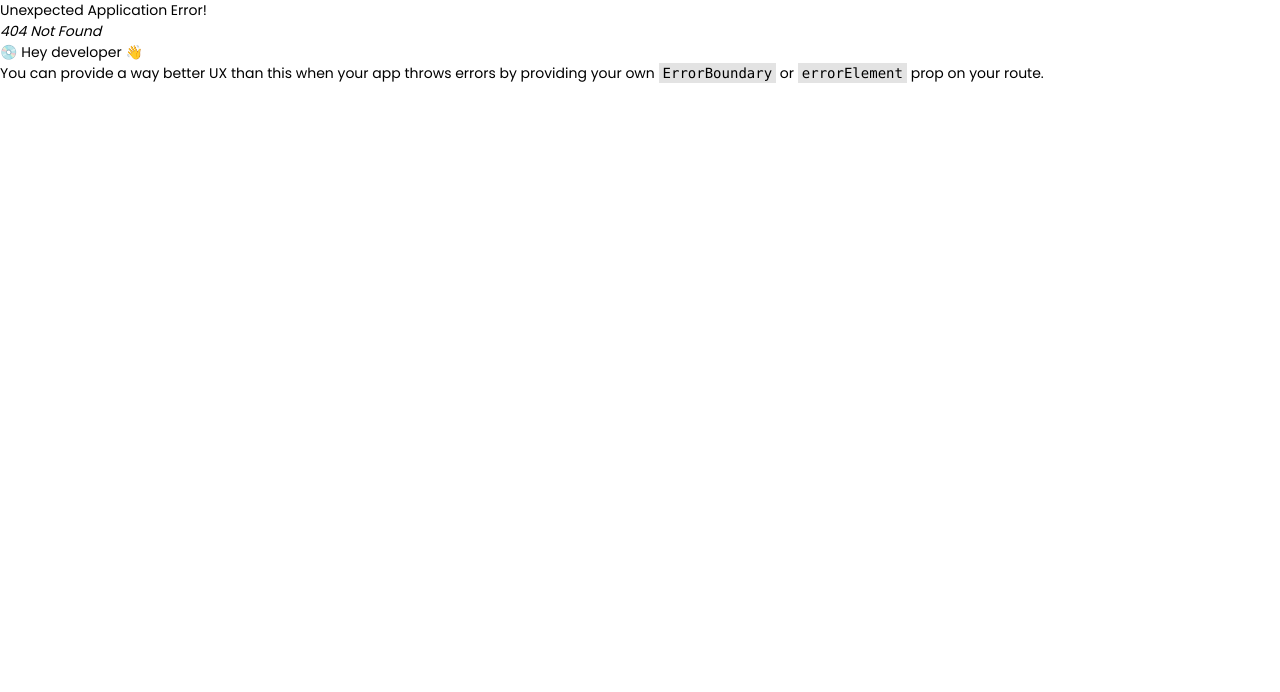
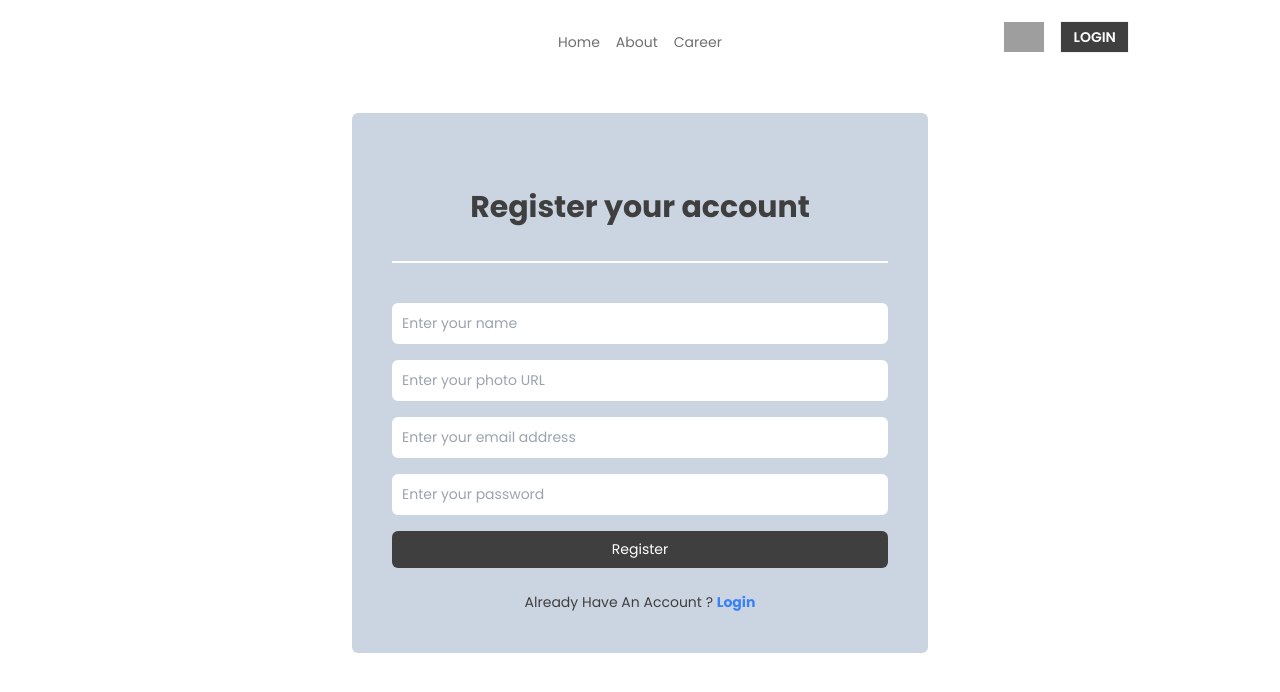
Before and after one commit to avideb24/Dragon-News, a React (Vite) app: page /register in a window 1280 px wide. Before the commit this address had no page. Shown: the top 692 px of the page. Built offline with nearby package versions, Linux system fonts and the light colour scheme; grey boxes are pictures that could not be loaded.

Commit message:
added login and register page design

```diff
--- a/src/components/NavBar.jsx
+++ b/src/components/NavBar.jsx
@@ -3,7 +3,7 @@ import userPic from '../images/user.png';
 
 const NavBar = () => {
     return (
-        <div className="grid grid-cols-3 my-5">
+        <div className="grid grid-cols-3 py-5">
             <div></div>
             <div className="flex justify-center gap-4 mt-3 text-[#706F6F]">
                 <Link to='/'>Home</Link>
@@ -12,7 +12,7 @@ const NavBar = () => {
             </div>
             <div className="flex justify-center items-center gap-4">
                 <img className="w-10" src={userPic} alt="user-image" />
-                <button className="btn btn-sm rounded-none text-white bg-[#403F3F]">Login</button>
+                <Link to='/login'><button className="btn btn-sm rounded-none text-white bg-[#403F3F]">Login</button></Link>
             </div>
         </div>
     );
--- /dev/null
+++ b/src/pages/Login.jsx
@@ -0,0 +1,21 @@
+import { Link } from "react-router-dom";
+import NavBar from "../components/NavBar";
+
+const Login = () => {
+    return (
+        <div className="mb-10">
+            <NavBar></NavBar>
+            <div className="mt-10 max-w-xl mx-auto bg-slate-300 p-10 rounded-md text-[#403F3F]">
+                <h2 className="text-center text-3xl font-bold py-9 border-b-2 border-b-white">Login your account</h2>
+                <form className="mt-10">
+                    <input className="w-full border-2 border-white p-2 rounded-md" type="email" name="email" placeholder="Enter your email address" />
+                    <input className="w-full border-2 border-white p-2 my-4 rounded-md" type="password" name="password" placeholder="Enter your password" />
+                    <input type="submit" className="w-full text-white bg-[#403F3F] py-2 rounded-md" value="Login" />
+                </form>
+                <p className="text-center mt-6">Dont’t Have An Account ? <Link className="font-bold text-blue-500" to='/register'>Register</Link></p>
+            </div>
+        </div>
+    );
+};
+
+export default Login;
--- /dev/null
+++ b/src/pages/Register.jsx
@@ -0,0 +1,23 @@
+import { Link } from "react-router-dom";
+import NavBar from "../components/NavBar";
+
+const Register = () => {
+    return (
+        <div className="mb-10">
+            <NavBar></NavBar>
+            <div className="mt-10 max-w-xl mx-auto bg-slate-300 p-10 rounded-md text-[#403F3F]">
+                <h2 className="text-center text-3xl font-bold py-9 border-b-2 border-b-white">Register your account</h2>
+                <form className="mt-10">
+                    <input className="w-full border-2 border-white p-2 rounded-md" type="text" name="name" placeholder="Enter your name" />
+                    <input className="w-full border-2 border-white p-2 rounded-md my-4" type="text" name="photo" placeholder="Enter your photo URL" />
+                    <input className="w-full border-2 border-white p-2 rounded-md" type="email" name="email" placeholder="Enter your email address" />
+                    <input className="w-full border-2 border-white p-2 my-4 rounded-md" type="password" name="password" placeholder="Enter your password" />
+                    <input type="submit" className="w-full text-white bg-[#403F3F] py-2 rounded-md" value="Register" />
+                </form>
+                <p className="text-center mt-6">Already Have An Account ? <Link className="font-bold text-blue-500" to='/login'>Login</Link></p>
+            </div>
+        </div>
+    );
+};
+
+export default Register;
```
Also changed, not shown: src/layout/Routes.jsx (+12 -0 lines).
